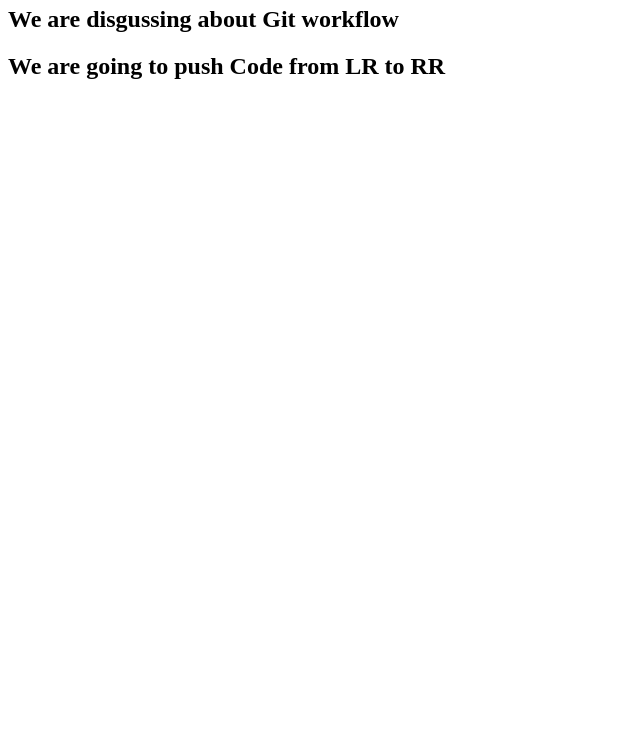
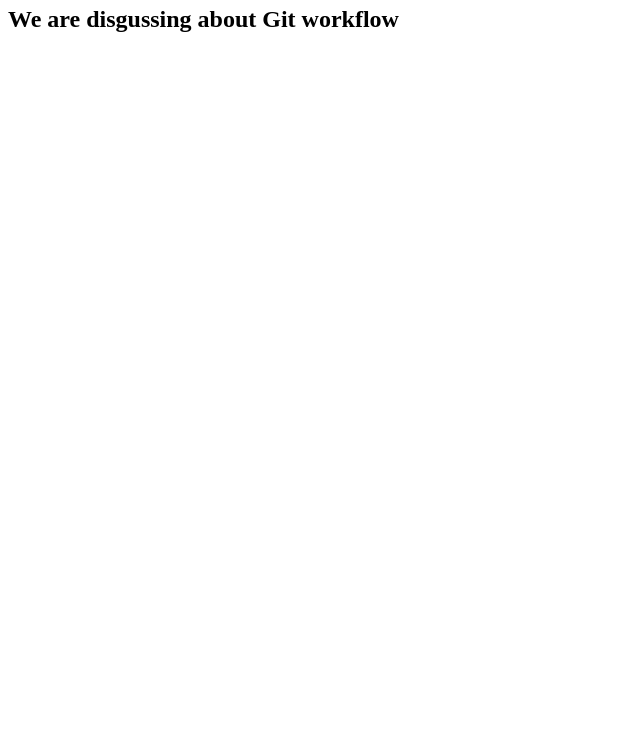
Before and after one commit to greensguna7/marigold-dev, a plain HTML site: page index.html in a window 1280 px wide. Shown: the part 60-800 px from the top of the page, without its empty margins (0-640 px from the left). Drawn offline with Linux system fonts and the light colour scheme.

Commit message:
Updated Commit

```diff
--- a/index.html
+++ b/index.html
@@ -1,5 +1,4 @@
 <html>
 <h1>This is GIT Day 3</h1>
 <h2>We are disgussing about Git workflow</h2>
-<h2>We are going to push Code from LR to RR</h2>
 </html>
```
